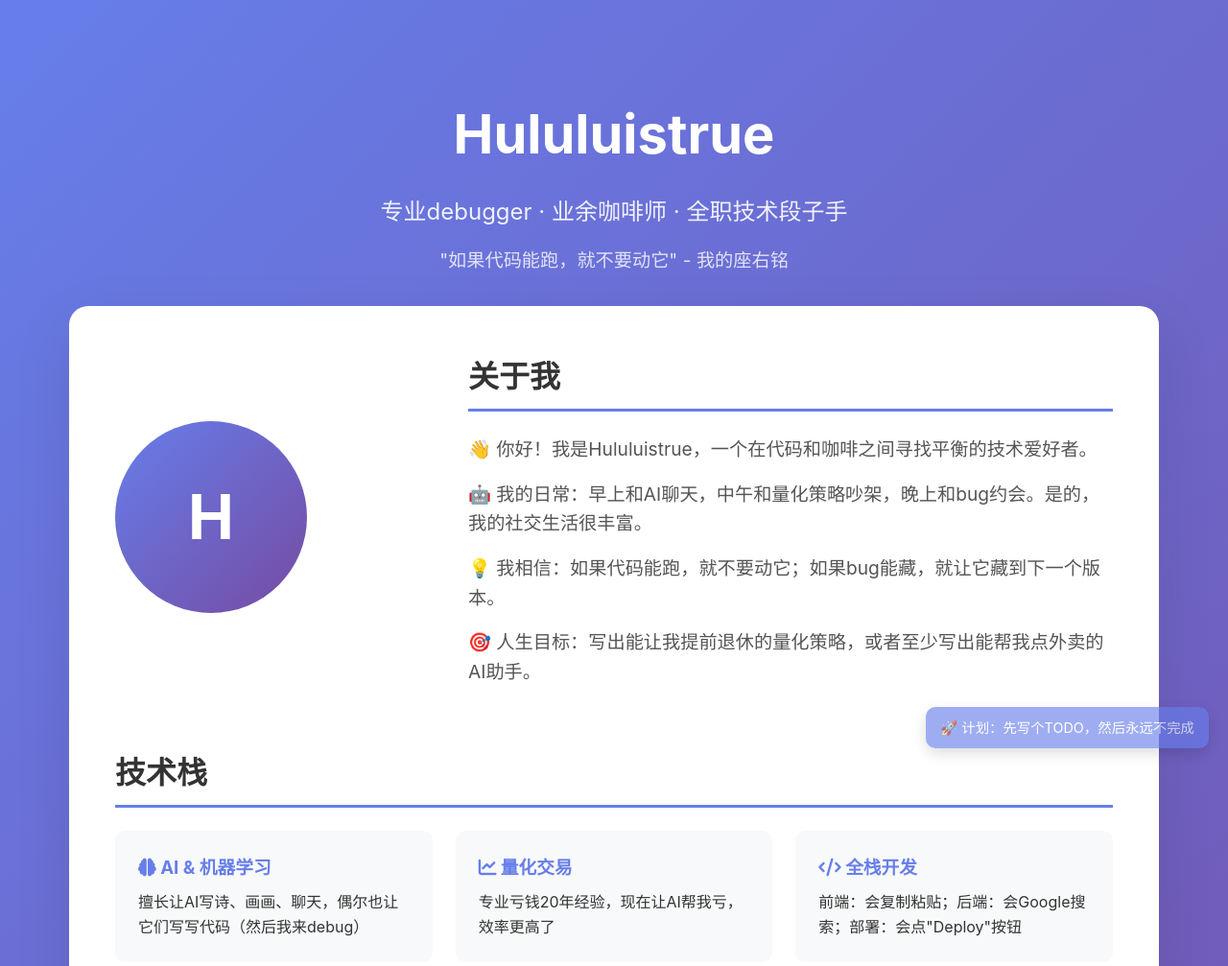
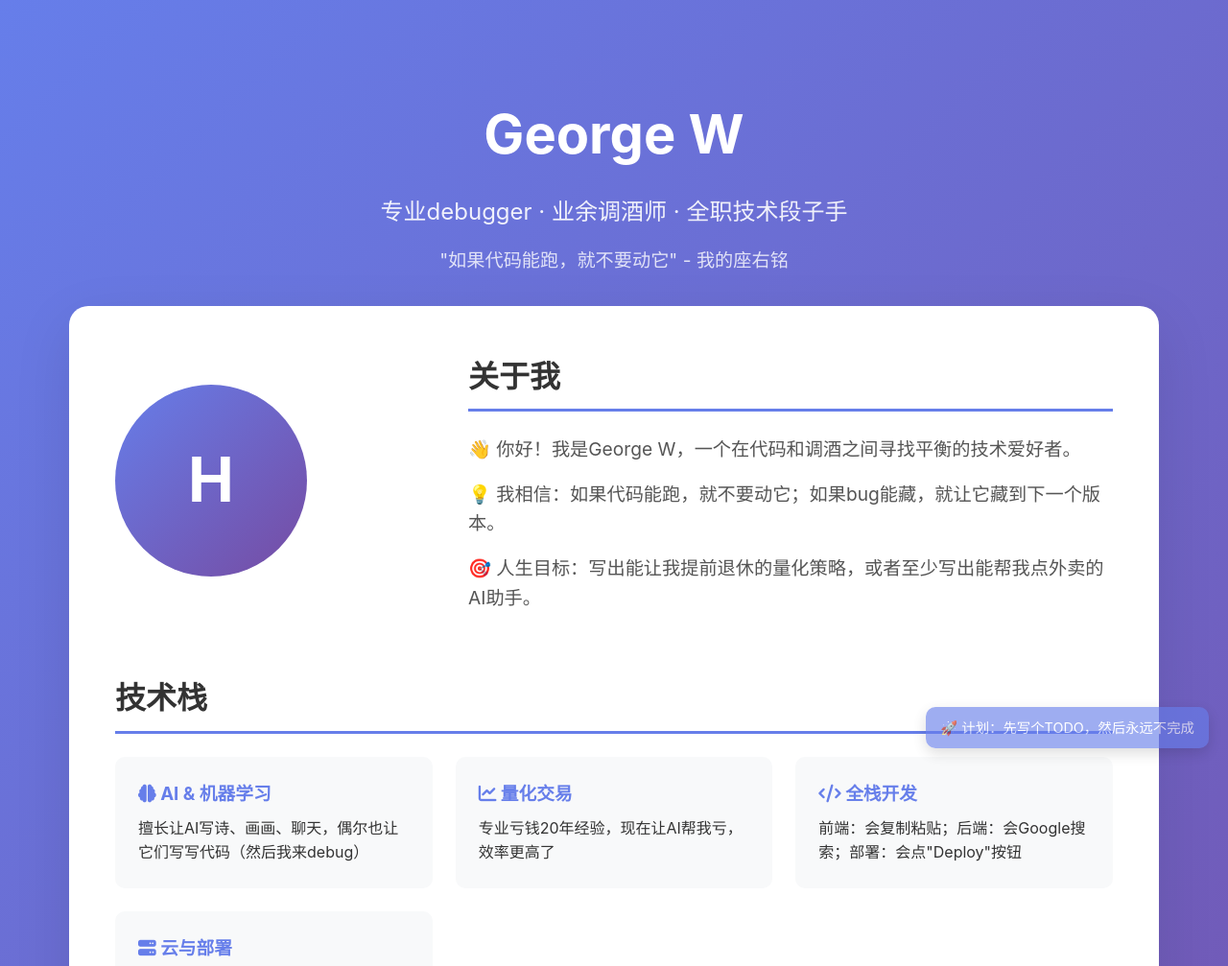
Before and after one commit to Hululuistrue/hululuistrue.github.io, a plain HTML site: page index.html in a window 1280 px wide. Shown: the top 1007 px of the page at 96% size. Drawn offline with Linux system fonts and the light colour scheme.

Commit message:
更新：修改个人信息，将Hululuistrue改为George W，删除特定介绍行，咖啡师改为调酒师

```diff
--- a/index.html
+++ b/index.html
@@ -3,7 +3,7 @@
 <head>
     <meta charset="UTF-8">
     <meta name="viewport" content="width=device-width, initial-scale=1.0">
-    <title>Hululuistrue的个人主页</title>
+    <title>George W的个人主页</title>
     <style>
         * {
             margin: 0;
@@ -327,8 +327,8 @@
 <body>
     <div class="container">
         <header class="header">
-            <h1>Hululuistrue</h1>
-            <p>专业debugger · 业余咖啡师 · 全职技术段子手</p>
+            <h1>George W</h1>
+            <p>专业debugger · 业余调酒师 · 全职技术段子手</p>
             <p style="font-size: 1.2rem; margin-top: 1rem; opacity: 0.8;">"如果代码能跑，就不要动它" - 我的座右铭</p>
         </header>
 
@@ -339,8 +339,7 @@
                 </div>
                 <div class="about-text">
                     <h2>关于我</h2>
-                    <p>👋 你好！我是Hululuistrue，一个在代码和咖啡之间寻找平衡的技术爱好者。</p>
-                    <p>🤖 我的日常：早上和AI聊天，中午和量化策略吵架，晚上和bug约会。是的，我的社交生活很丰富。</p>
+                    <p>👋 你好！我是George W，一个在代码和调酒之间寻找平衡的技术爱好者。</p>
                     <p>💡 我相信：如果代码能跑，就不要动它；如果bug能藏，就让它藏到下一个版本。</p>
                     <p>🎯 人生目标：写出能让我提前退休的量化策略，或者至少写出能帮我点外卖的AI助手。</p>
                 </div>
@@ -404,10 +403,10 @@
             <section class="section">
                 <h2>联系我</h2>
                 <div class="contact-links">
-                    <a href="https://github.com/hululuistrue" class="contact-link" target="_blank">
+                    <a href="https://github.com/georgew" class="contact-link" target="_blank">
                         <i class="fab fa-github"></i> GitHub (来看我的bug合集)
                     </a>
-                    <a href="mailto:hululuistrue@github.com" class="contact-link">
+                    <a href="mailto:georgew@github.com" class="contact-link">
                         <i class="fas fa-envelope"></i> 邮箱 (24/7，回复看心情)
                     </a>
                     <a href="#" class="contact-link">
@@ -418,7 +417,7 @@
         </main>
 
         <footer class="footer">
-            <p>© 2024 Hululuistrue. 由GitHub Pages托管，bug由我自己负责。</p>
+            <p>© 2024 George W. 由GitHub Pages托管，bug由我自己负责。</p>
             <p>最后更新: <span id="current-date"></span> (如果我还记得的话)</p>
             <p style="margin-top: 1rem; font-size: 0.9rem; opacity: 0.7;">免责声明：本页面的幽默感可能因咖啡摄入量而异</p>
         </footer>
```
